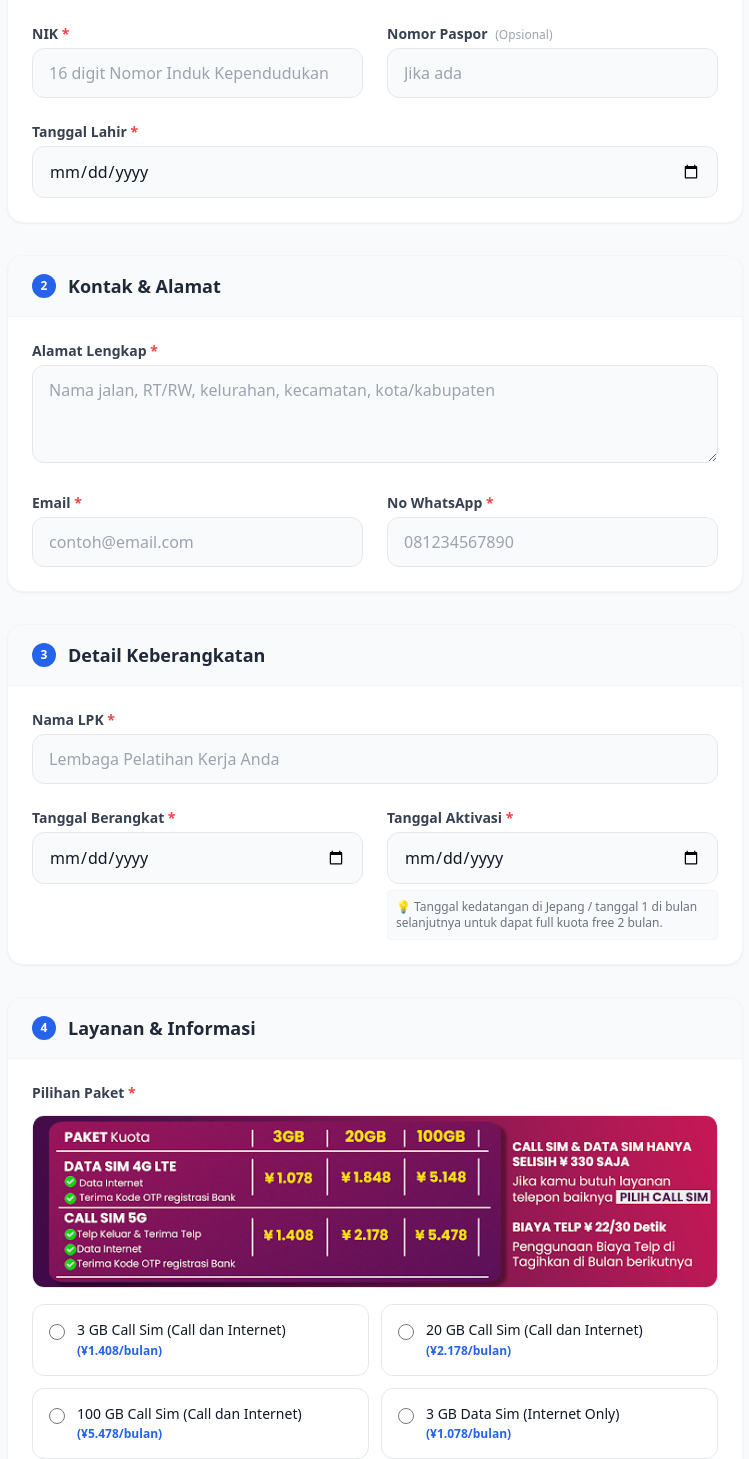
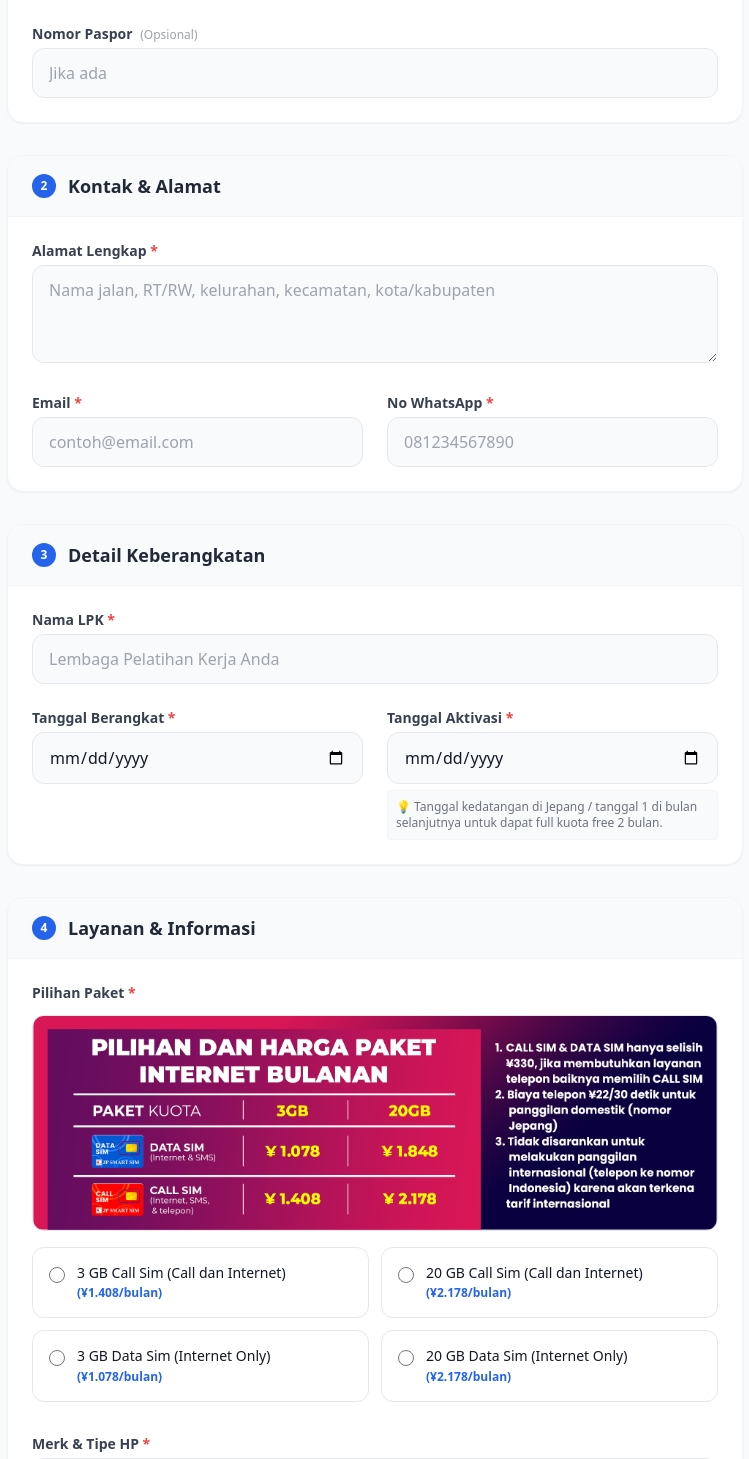
Before and after one commit to adamcc31/Form-JPS, a Next.js app: page / in a window 1280 px wide. Shown: the part 400-1859 px from the top of the page, without its empty margins (265-1014 px from the left). Built offline with nearby package versions, Linux system fonts and the light colour scheme.

Commit message:
Revisi: Penyesuaian formulir registrasi JP Smart

```diff
--- a/components/RegistrationForm.tsx
+++ b/components/RegistrationForm.tsx
@@ -50,9 +50,9 @@ export default function RegistrationForm() {
 
     const payload = {
       "Nama Lengkap": data.namaLengkap,
-      "NIK": data.nik,
+      "NIK": data.nik || "",
       "Nomor Paspor": data.nomorPaspor || "",
-      "Tanggal Lahir": data.tanggalLahir,
+      "Tanggal Lahir": data.tanggalLahir || "",
       "Alamat": data.alamat,
       "Email": data.email,
       "No WhatsApp": data.noWhatsapp,
@@ -178,6 +178,7 @@ export default function RegistrationForm() {
             </div>
 
             <div className="grid grid-cols-1 md:grid-cols-2 gap-6">
+              {/* NIK Field - Di-comment sesuai revisi
               <div>
                 <label className="block text-sm font-semibold text-gray-700 mb-1">
                   NIK <span className="text-red-500">*</span>
@@ -191,8 +192,9 @@ export default function RegistrationForm() {
                 />
                 {errors.nik && <p className="mt-1.5 text-sm text-red-600 font-medium flex items-center"><svg className="w-4 h-4 mr-1" fill="currentColor" viewBox="0 0 20 20"><path fillRule="evenodd" d="M18 10a8 8 0 11-16 0 8 8 0 0116 0zm-7 4a1 1 0 11-2 0 1 1 0 012 0zm-1-9a1 1 0 00-1 1v4a1 1 0 102 0V6a1 1 0 00-1-1z" clipRule="evenodd" /></svg>{errors.nik.message}</p>}
               </div>
+              */}
 
-              <div>
+              <div className="md:col-span-2">
                 <label className="block text-sm font-semibold text-gray-700 mb-1">
                   Nomor Paspor <span className="text-gray-400 font-normal text-xs ml-1">(Opsional)</span>
                 </label>
@@ -205,6 +207,7 @@ export default function RegistrationForm() {
               </div>
             </div>
 
+            {/* Tanggal Lahir Field - Di-comment sesuai revisi
             <div>
               <label className="block text-sm font-semibold text-gray-700 mb-1">
                 Tanggal Lahir <span className="text-red-500">*</span>
@@ -216,6 +219,7 @@ export default function RegistrationForm() {
               />
               {errors.tanggalLahir && <p className="mt-1.5 text-sm text-red-600 font-medium flex items-center"><svg className="w-4 h-4 mr-1" fill="currentColor" viewBox="0 0 20 20"><path fillRule="evenodd" d="M18 10a8 8 0 11-16 0 8 8 0 0116 0zm-7 4a1 1 0 11-2 0 1 1 0 012 0zm-1-9a1 1 0 00-1 1v4a1 1 0 102 0V6a1 1 0 00-1-1z" clipRule="evenodd" /></svg>{errors.tanggalLahir.message}</p>}
             </div>
+            */}
           </div>
         </div>
 
@@ -338,16 +342,16 @@ export default function RegistrationForm() {
                 Pilihan Paket <span className="text-red-500">*</span>
               </label>
               <div className="mb-4 overflow-hidden rounded-xl border border-gray-200">
-                <img src="/img/pict-3.png" alt="Paket Banner" className="w-full object-cover" />
+                <img src="/img/paket-new.png" alt="Paket Banner" className="w-full h-auto block" />
               </div>
               <div className="grid grid-cols-1 md:grid-cols-2 gap-3">
                 {[
                   "3 GB Call Sim (Call dan Internet) (¥1.408/bulan)",
                   "20 GB Call Sim (Call dan Internet) (¥2.178/bulan)",
-                  "100 GB Call Sim (Call dan Internet) (¥5.478/bulan)",
+                  // "100 GB Call Sim (Call dan Internet) (¥5.478/bulan)", // Di-comment sesuai revisi
                   "3 GB Data Sim (Internet Only) (¥1.078/bulan)",
                   "20 GB Data Sim (Internet Only) (¥2.178/bulan)",
-                  "100 GB Data Sim (Internet Only) (¥5.158/bulan)",
+                  // "100 GB Data Sim (Internet Only) (¥5.158/bulan)", // Di-comment sesuai revisi
                 ].map((paket) => (
                   <label key={paket} className={`flex items-start space-x-3 p-4 border rounded-xl cursor-pointer transition-all duration-200 ${watch("pilihanPaket") === paket ? "border-blue-500 bg-blue-50 shadow-sm" : "border-gray-200 hover:border-blue-300 hover:bg-gray-50"}`}>
                     <div className="flex items-center h-5">
@@ -472,7 +476,7 @@ export default function RegistrationForm() {
                   Pilih PIC <span className="text-red-500">*</span>
                 </label>
                 <div className="flex space-x-4">
-                  {["Mba There", "Mas Hegar"].map((pic) => (
+                  {[/* "Mba There", */ "Mba Jeje", "Mas Hegar"].map((pic) => (
                     <label key={pic} className={`flex-1 flex items-center space-x-3 p-3 bg-white border rounded-lg cursor-pointer transition-all duration-200 ${watch("pic") === pic ? "border-blue-500 shadow-sm" : "border-gray-200 hover:border-blue-300"}`}>
                       <input
                         type="radio"
--- a/lib/validation.ts
+++ b/lib/validation.ts
@@ -2,9 +2,11 @@ import { z } from "zod";
 
 export const registrationSchema = z.object({
   namaLengkap: z.string().min(1, "Nama Lengkap wajib diisi"),
-  nik: z.string().regex(/^\d{16}$/, "NIK harus 16 digit angka"),
+  // nik: z.string().regex(/^\d{16}$/, "NIK harus 16 digit angka"), // Di-comment sesuai revisi
+  nik: z.string().optional(),
   nomorPaspor: z.string().optional(),
-  tanggalLahir: z.string().min(1, "Tanggal Lahir wajib diisi"),
+  // tanggalLahir: z.string().min(1, "Tanggal Lahir wajib diisi"), // Di-comment sesuai revisi
+  tanggalLahir: z.string().optional(),
   alamat: z.string().min(1, "Alamat wajib diisi"),
   email: z.string().email("Format email tidak valid"),
   noWhatsapp: z.string().regex(/^\d+$/, "No WhatsApp harus berupa angka"),
```
Also changed, not shown: form-registrasi-JPSmart.html (+17 -4 lines), public/img/paket-new.png (added).
